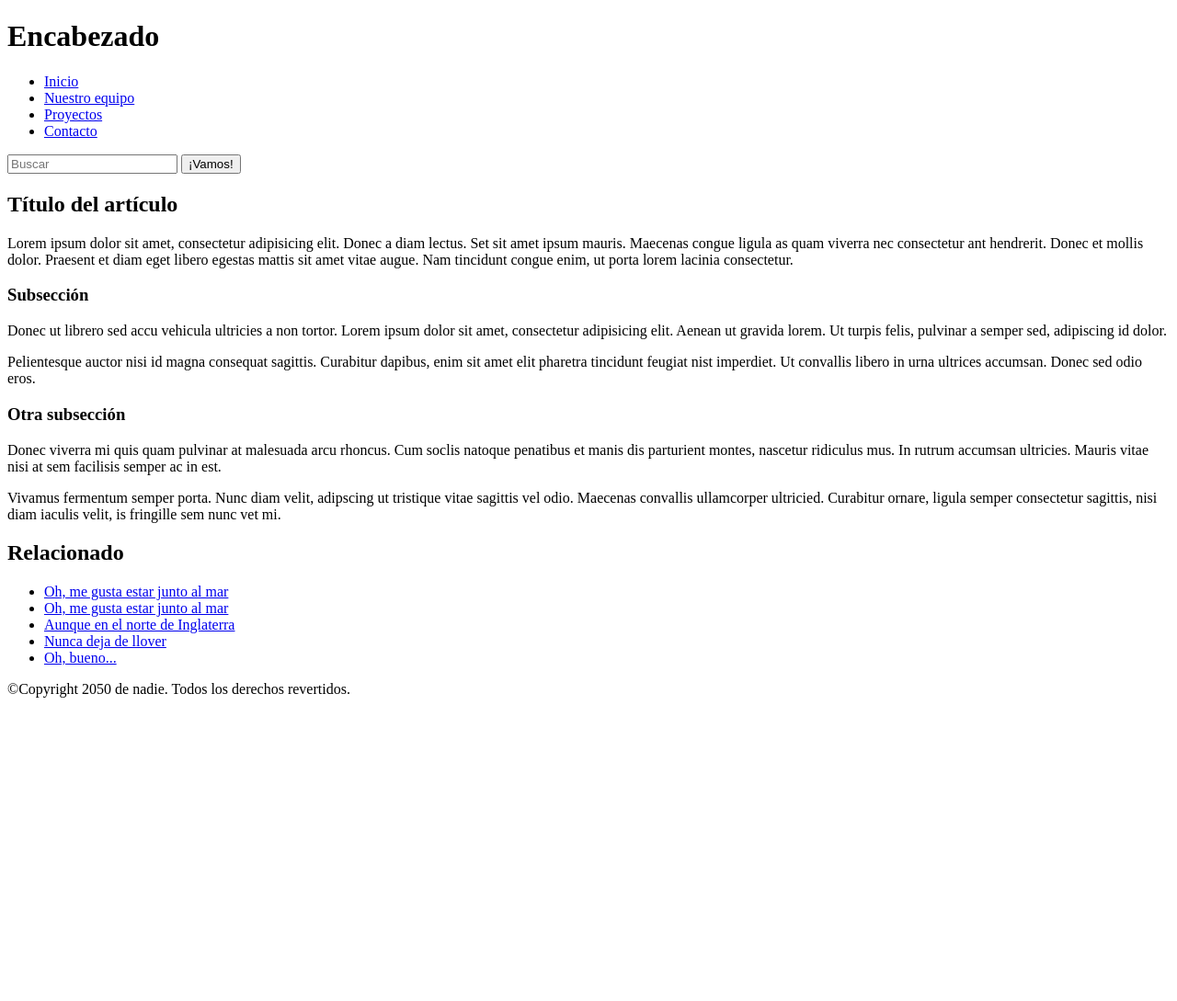
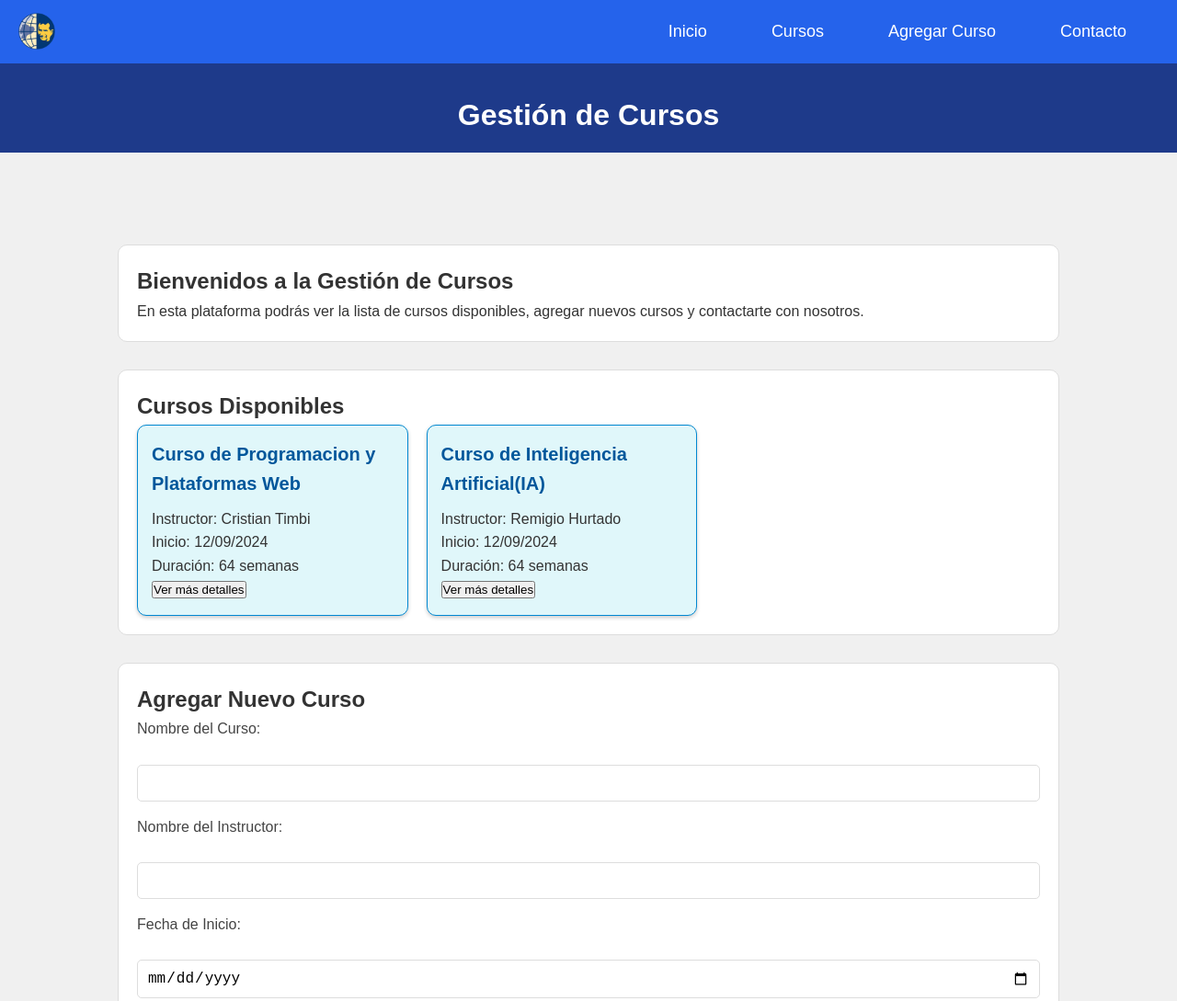
Before and after one commit to KAndresMR/web-cursos_morocho, a plain HTML site: page index.html in a window 1280 px wide. Shown: the top 1089 px of the page at 92% size. Before the commit the page ends 800 px from the top, so only its background shows below. Drawn offline with Linux system fonts and the light colour scheme; a web font is replaced by a local one.

Commit message:
Parte del html y css practicamente completa

```diff
--- a/index.html
+++ b/index.html
@@ -1,107 +1,112 @@
-<!doctype html>
-<html>
-
+<!DOCTYPE html>
+<html lang="es">
 <head>
-    <meta charset="utf-8" />
-
-    <title>Web Cursos</title>
-    <link href="https://fonts.googleapis.com/css?family=Open+Sans+Condensed:300|Sonsie+One" rel="stylesheet"
-        type="text/css" />
-    <link rel="stylesheet" href="style.css" />
-
-    <!-- las tres siguientes líneas son un truco para obtener elementos semánticos de HTML5 que funcionan en versiones de Internet Explorer antiguas -->
-    <!--[if lt IE 9]>
-      <script src="https://cdnjs.cloudflare.com/ajax/libs/html5shiv/3.7.3/html5shiv.js"></script>
-    <![endif]-->
+    <meta charset="UTF-8">
+    <meta name="viewport" content="width=device-width, initial-scale=1.0">
+    <title>Gestión de Cursos</title>
+    <link rel="stylesheet" href="styless.css"> <!-- Aquí enlazamos el archivo CSS -->
 </head>
-
 <body>
-    <!-- Aquí empieza el encabezado principal que se mantendrá en todas las páginas del sitio web -->
-
+    <!-- Encabezado de la página -->
     <header>
-        <h1>Encabezado</h1>
+        <h1>Gestión de Cursos</h1>
     </header>
 
+    <!-- Barra de navegación -->
     <nav>
+        <img src="imagenes/logo_ups.png" alt="Logo Universidad">
         <ul>
-            <li><a href="#">Inicio</a></li>
-            <li><a href="#">Nuestro equipo</a></li>
-            <li><a href="#">Proyectos</a></li>
-            <li><a href="#">Contacto</a></li>
+            <li><a href="#inicio">Inicio</a></li>
+            <li><a href="#courses">Cursos</a></li>
+            <li><a href="#add-course">Agregar Curso</a></li>
+            <li><a href="#contact">Contacto</a></li>
         </ul>
-
-        <!-- Un formulario de búsqueda es una forma no-lineal de hacer búsquedas en un sitio web. -->
-
-        <form>
-            <input type="search" name="q" placeholder="Buscar" />
-            <input type="submit" value="¡Vamos!" />
-        </form>
     </nav>
 
-    <!-- Aquí está el contenido principal de nuestra página -->
-    <main>
-        <!-- Contiene un artículo -->
-        <article>
-            <h2>Título del artículo</h2>
+    <!-- Contenedor principal -->
+    <div class="container">
+        <!-- Sección de inicio -->
+        <section id="inicio">
+            <h2>Bienvenidos a la Gestión de Cursos</h2>
+            <p>En esta plataforma podrás ver la lista de cursos disponibles, agregar nuevos cursos y contactarte con nosotros.</p>
+        </section>
 
-            <p>
-                Lorem ipsum dolor sit amet, consectetur adipisicing elit. Donec a diam
-                lectus. Set sit amet ipsum mauris. Maecenas congue ligula as quam
-                viverra nec consectetur ant hendrerit. Donec et mollis dolor. Praesent
-                et diam eget libero egestas mattis sit amet vitae augue. Nam tincidunt
-                congue enim, ut porta lorem lacinia consectetur.
-            </p>
+        <!-- Sección de lista de cursos -->
+        <section id="courses">
+            <h2>Cursos Disponibles</h2>
+            <div class="courses-list">
+                <!-- Ejemplo de tarjeta de curso (serán agregadas dinámicamente con JavaScript) -->
+                <div class="course-card">
+                    <h3>Curso de Programacion y Plataformas Web </h3>
+                    <p>Instructor: Cristian Timbi</p>
+                    <p>Inicio: 12/09/2024</p>
+                    <p>Duración: 64 semanas</p>
+                    <button class="btn">Ver más detalles</button>
+                    <p class="course-details" style="display:none;">
+                        Aprenderás los fundamentos de la programación con ejercicios prácticos y proyectos.
+                    </p>
+                </div>
+                <div class="course-card">
+                    <h3>Curso de Inteligencia Artificial(IA)</h3>
+                    <p>Instructor: Remigio Hurtado</p>
+                    <p>Inicio: 12/09/2024</p>
+                    <p>Duración: 64 semanas</p>
+                    <button class="btn">Ver más detalles</button>
+                    <p class="course-details" style="display:none;">
+                        Explora el diseño web moderno utilizando HTML5, CSS3 y herramientas de diseño gráfico.
+                    </p>
+                </div>
+                <!-- Aquí se agregarán más cursos dinámicamente -->
+            </div>
+        </section>
 
-            <h3>Subsección</h3>
+        <!-- Sección de agregar curso -->
+        <section id="add-course">
+            <h2>Agregar Nuevo Curso</h2>
+            <form id="course-form">
+                <div>
+                    <label for="course-name">Nombre del Curso:</label><br>
+                    <input type="text" id="course-name" name="course-name" required>
+                </div>
 
-            <p>
-                Donec ut librero sed accu vehicula ultricies a non tortor. Lorem ipsum
-                dolor sit amet, consectetur adipisicing elit. Aenean ut gravida lorem.
-                Ut turpis felis, pulvinar a semper sed, adipiscing id dolor.
-            </p>
+                <div>
+                    <label for="instructor-name">Nombre del Instructor:</label><br>
+                    <input type="text" id="instructor-name" name="instructor-name" required>
+                </div>
 
-            <p>
-                Pelientesque auctor nisi id magna consequat sagittis. Curabitur
-                dapibus, enim sit amet elit pharetra tincidunt feugiat nist imperdiet.
-                Ut convallis libero in urna ultrices accumsan. Donec sed odio eros.
-            </p>
+                <div>
+                    <label for="start-date">Fecha de Inicio:</label><br>
+                    <input type="date" id="start-date" name="start-date" required>
+                </div>
 
-            <h3>Otra subsección</h3>
+                <div>
+                    <label for="duration">Duración (en semanas):</label><br>
+                    <input type="number" id="duration" name="duration" required>
+                </div>
 
-            <p>
-                Donec viverra mi quis quam pulvinar at malesuada arcu rhoncus. Cum
-                soclis natoque penatibus et manis dis parturient montes, nascetur
-                ridiculus mus. In rutrum accumsan ultricies. Mauris vitae nisi at sem
-                facilisis semper ac in est.
-            </p>
+                <div>
+                    <label for="description">Descripción:</label><br>
+                    <textarea id="description" name="description" rows="4" required></textarea>
+                </div>
 
-            <p>
-                Vivamus fermentum semper porta. Nunc diam velit, adipscing ut
-                tristique vitae sagittis vel odio. Maecenas convallis ullamcorper
-                ultricied. Curabitur ornare, ligula semper consectetur sagittis, nisi
-                diam iaculis velit, is fringille sem nunc vet mi.
-            </p>
-        </article>
+                <button type="submit" class="btn">Agregar Curso</button>
+            </form>
+        </section>
 
-        <!-- el contenido aparte también se puede anidar dentro del contenido principal -->
-        <aside>
-            <h2>Relacionado</h2>
+        <!-- Sección de contacto -->
+        <section id="contact">
+            <h2>Contacto</h2>
+            <p>Nombre: Andres Morocho</p>
+            <p>Email: morochoandres12@gmail.com</p>
+            <p>Teléfono: 0993650209</p>
+        </section>
+    </div>
 
-            <ul>
-                <li><a href="#">Oh, me gusta estar junto al mar</a></li>
-                <li><a href="#">Oh, me gusta estar junto al mar</a></li>
-                <li><a href="#">Aunque en el norte de Inglaterra</a></li>
-                <li><a href="#">Nunca deja de llover</a></li>
-                <li><a href="#">Oh, bueno...</a></li>
-            </ul>
-        </aside>
-    </main>
+    <!-- Pie de página -->
+    <footer>
+        <p>&copy; 2024 Gestión de Cursos. Todos los derechos reservados.</p>
+    </footer>
 
-    <!-- Y aquí está nuestro pie de página principal que se utiliza en todas las páginas de nuestro sitio web -->
-
-    <footer>
-        <p>©Copyright 2050 de nadie. Todos los derechos revertidos.</p>
-    </footer>
+    <script src="file.js"></script> <!-- Aquí enlazamos  el archivo JavaScript -->
 </body>
-
 </html>
--- a/styless.css
+++ b/styless.css
@@ -0,0 +1,154 @@
+/* Reset de estilos básicos para uniformidad en todos los navegadores */
+* {
+    margin: 0;
+    padding: 0;
+    box-sizing: border-box;
+}
+
+/* Estilo general del cuerpo de la página */
+body {
+    font-family: 'Arial', sans-serif;
+    line-height: 1.6;
+    background-color: #f0f0f0; /* Fondo claro para resaltar el contenido */
+    color: #333;
+}
+
+/* Estilo del contenedor principal */
+.container {
+    width: 80%;
+    margin: 0 auto; /* Centramos el contenedor sin margen superior */
+    padding-top: 100px; /* Espacio superior para la barra de navegación fija */
+}
+
+/* Encabezado */
+header {
+    background-color: #1e3a8a; /* Azul oscuro */
+    color: #fff;
+    padding: 15px 0;
+    padding-top: 100px;
+    text-align: center;
+}
+
+/* Barra de navegación fija */
+nav {
+    background-color: #2563eb; /* Azul más claro */
+    color: #fff;
+    text-align: center;
+    position: fixed;
+    width: 100%;
+    top: 0;
+    left: 0;
+    z-index: 1000; /* Asegura que esté por encima de otros elementos */
+    display: flex;
+    justify-content: space-between; /* Espacio entre logo y enlaces */
+    align-items: center; /* Centra verticalmente los elementos */
+    padding: 10px 20px; /* Espaciado interno */
+}
+
+nav img {
+    height: 40px; /* Ajusta el tamaño del logo */
+}
+
+nav ul {
+    list-style: none;
+    display: flex;
+    padding: 0;
+}
+
+nav ul li {
+    margin: 0 15px;
+}
+
+nav ul li a {
+    color: #fff;
+    text-decoration: none;
+    font-size: 18px;
+    padding: 10px 20px;
+    display: inline-block;
+    transition: background-color 0.3s ease;
+}
+
+nav ul li a:hover {
+    background-color: #1d4ed8; /* Cambia a un azul más intenso */
+    border-radius: 5px;
+}
+
+/* Secciones */
+section {
+    margin-bottom: 30px;
+    padding: 20px;
+    background-color: #ffffff;
+    border: 1px solid #ddd;
+    border-radius: 10px;
+}
+
+/* Lista de cursos */
+.courses-list {
+    display: flex;
+    flex-wrap: wrap;
+    gap: 20px;
+}
+
+.course-card {
+    background-color: #e0f7fa; /* Fondo claro */
+    border: 1px solid #0288d1; /* Borde azul */
+    border-radius: 10px;
+    width: 30%;
+    padding: 15px;
+    box-shadow: 0 2px 4px rgba(0, 0, 0, 0.2);
+}
+
+.course-card h3 {
+    margin-bottom: 10px;
+    font-size: 20px;
+    color: #01579b; /* Azul fuerte */
+}
+
+/* Formularios */
+form {
+    display: grid;
+    gap: 15px;
+}
+
+form div {
+    display: flex;
+    flex-direction: column;
+}
+
+form label {
+    font-size: 16px;
+    color: #444;
+}
+
+form input, form textarea, form select {
+    padding: 10px;
+    font-size: 16px;
+    border: 1px solid #ddd;
+    border-radius: 5px;
+}
+
+/* Pie de página */
+footer {
+    background-color: #1e3a8a;
+    color: #fff;
+    padding: 10px 0;
+    text-align: center;
+}
+
+/* Estilos responsivos */
+@media (max-width: 768px) {
+    .courses-list {
+        flex-direction: column;
+    }
+
+    .course-card {
+        width: 100%;
+    }
+}
+
+@media (max-width: 480px) {
+    nav ul li a {
+        padding: 8px 10px;
+        font-size: 16px;
+    }
+}
```
Also changed, not shown: imagenes/logo_ups.png (added).
